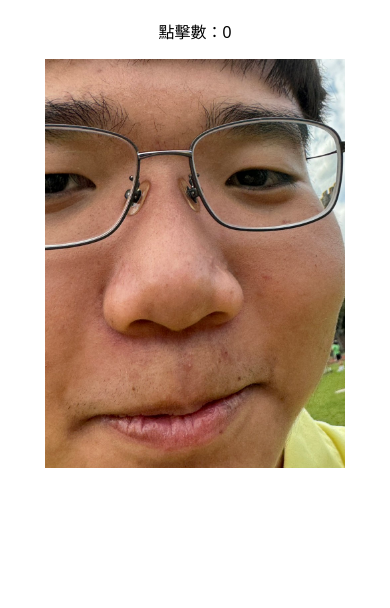
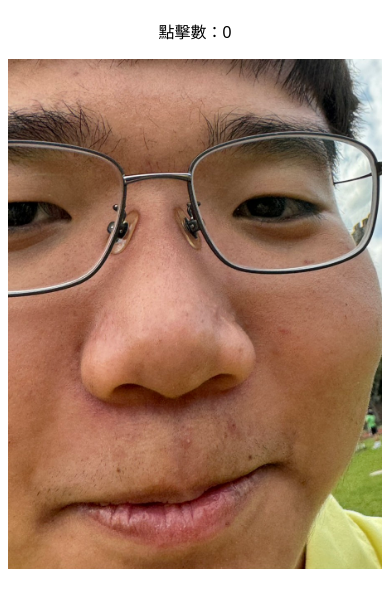
Before and after one commit to Kelsier64/flask_web, a plain HTML site: page index.html in a window 390 px wide. Shown: the part 70-678 px from the top of the page. Drawn offline with Linux system fonts and the light colour scheme.

Commit message:
phone optimization

```diff
--- a/index.html
+++ b/index.html
@@ -4,6 +4,7 @@
     <meta charset="UTF-8">
     <title>pop鞏egg</title>
     <link rel="stylesheet" href="static/style.css">
+    <meta name="viewport" content="width=device-width, initial-scale=1.0">
 </head>
 <body>
     <h1>pop鞏egg</h1>
--- a/static/style.css
+++ b/static/style.css
@@ -10,3 +10,13 @@ img {
 }
 
 /* Remove the img:active effect */
+
+@media (max-width: 600px) {
+    img {
+        width: 100%;
+        height: auto;
+    }
+    body {
+        text-align: center;
+    }
+}
```
